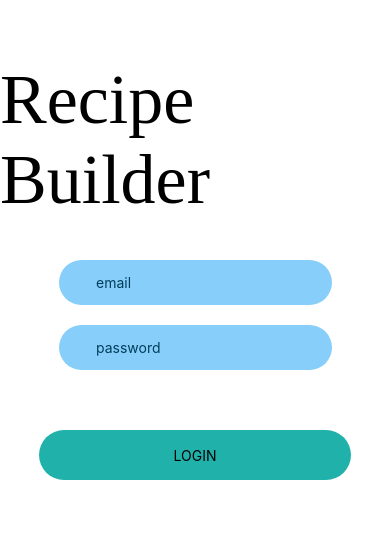
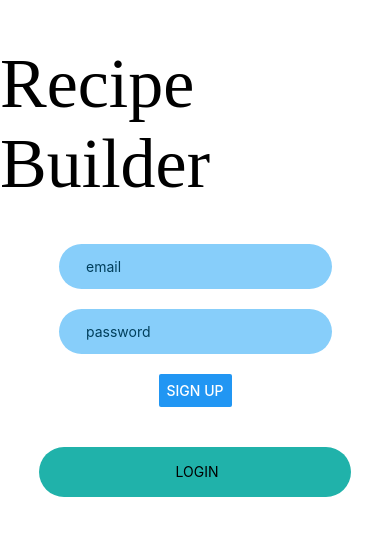
Before and after one commit to ChenliangEdward/EC463SWMiniProject, a React Native app: screen / in a window 390 px wide. Shown: the part 152-688 px from the top of the page. Built offline with nearby package versions, Linux system fonts and the light colour scheme.

Commit message:
Add sign up button

```diff
--- a/App.js
+++ b/App.js
@@ -1,6 +1,6 @@
 import { StatusBar } from 'expo-status-bar';
 import React from 'react';
-import { StyleSheet, Text, View, TextInput, TouchableOpacity } from 'react-native';
+import { StyleSheet, Text, View, Button, TextInput, TouchableOpacity } from 'react-native';
 import { useState } from 'react';
 
 export default function App() {
@@ -32,8 +32,10 @@ export default function App() {
         />
       </View>
 
+      <Button title="Sign up"></Button>
+
       <TouchableOpacity style={styles.loginBtn}>
-        <Text style={styles.loginText}>LOGIN</Text>
+        <Text style={styles.loginText}> LOGIN</Text>
       </TouchableOpacity>
 
       <StatusBar style="auto" />
@@ -65,7 +67,6 @@ const styles = StyleSheet.create({
     height: 50,
     flex: 1,
     padding: 10,
-    marginLeft: 20,
   },
   loginBtn:
   {
```
